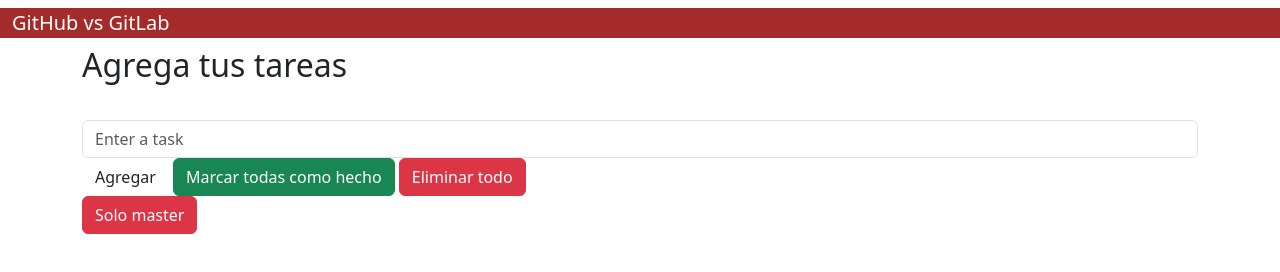
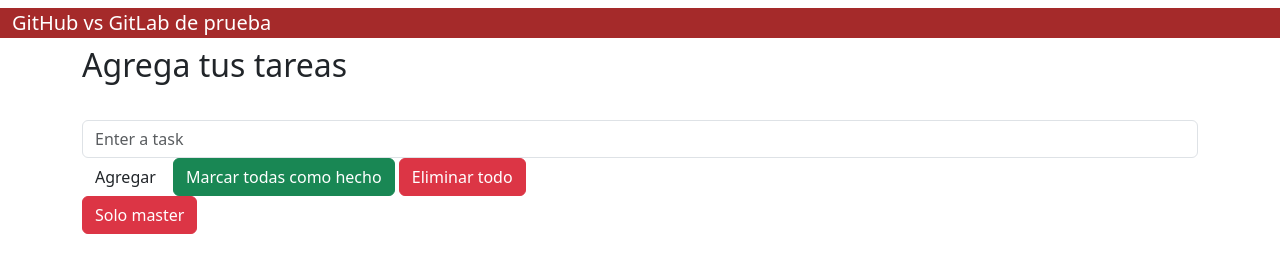
Before and after one commit to Bryan2801/Git_GitHub, a website: page index.html in a window 1280 px wide. Drawn offline with nearby package versions, Linux system fonts and the light colour scheme.

Commit message:
Se modifico el navBar

```diff
--- a/index.html
+++ b/index.html
@@ -12,7 +12,7 @@
     <nav class="navbar navbar-default">
         <div class="container-fluid">
             <div class="navbar-header">
-                <span class="navbar-brand">GitHub vs GitLab</span>
+                <span class="navbar-brand">GitHub vs GitLab de prueba</span>
             </div>
         </div>
     </nav>
```
